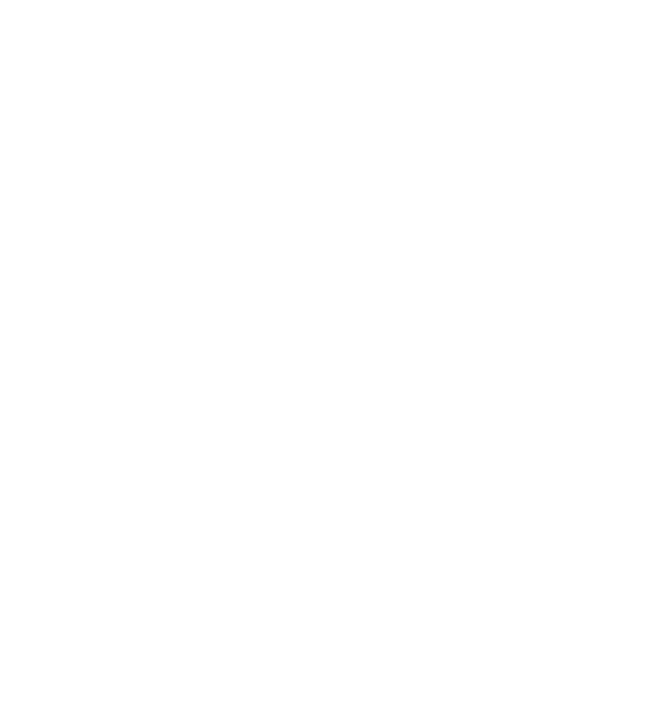
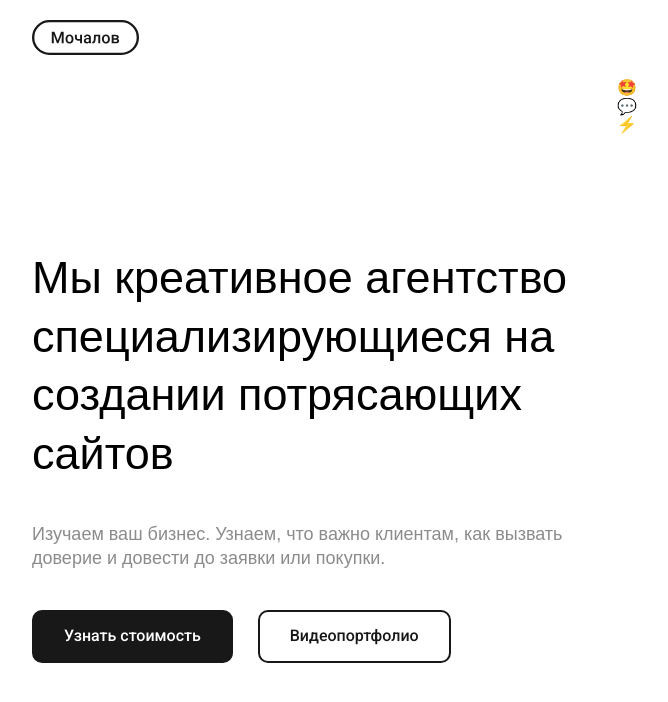
Before and after one commit to Nikita-Hunter/black-website, a website: page src/index.html in a window 1280 px wide. Shown: the whole page, without its empty margins (23-691 px from the left). Drawn offline with nearby package versions, Linux system fonts and the light colour scheme; files that its build step writes are made by us from their sources.

Commit message:
создали header и блок intro

```diff
--- a/src/index.html
+++ b/src/index.html
@@ -16,7 +16,42 @@
 </head>
 
 <body>
-  <div class="container"></div>
+  <header class="header" data-element="header">
+    <div class="header__container container">
+      <div class="header__content">
+        <a href="/" class="header__content--link link-reset" data-link="logo">
+          <img src="/img/logo.svg" alt="Логотип сайта" class="header__content--img">
+        </a>
+      </div>
+    </div>
+  </header>
+  <main class="main">
+    <section class="intro">
+      <div class="intro__container container">
+        <div class="intro__content">
+          <div class="intro__left">
+            <h2 class="intro__left--title">Мы креативное агентство специализирующиеся на создании потрясающих сайтов</h2>
+            <h4 class="intro__left--subtitle">Изучаем ваш бизнес. Узнаем, что важно клиентам, как вызвать доверие и довести до заявки или покупки.</h4>
+            <div class="intro__left--row">
+              <button class="btn-fill">Узнать стоимость</button>
+              <button class="btn-border">Видеопортфолио</button>
+            </div>
+          </div>
+          <div class="intro__right">
+            <div class="intro__right--icon">
+              <span>🤩</span>
+            </div>
+            <div class="intro__right--icon">
+              <span>💬</span>
+            </div>
+            <div class="intro__right--icon">
+              <span>⚡</span>
+            </div>
+          </div>
+        </div>
+      </div>
+    </section>
+  </main>
   <script src="js/vendor.js"></script>
   <script src="js/main.js"></script>
 </body>
--- a/src/scss/_settings.scss
+++ b/src/scss/_settings.scss
@@ -56,3 +56,30 @@ a {
 .js-focus-visible :focus:not(.focus-visible) {
   outline: none;
 }
+.btn-fill
+{
+  cursor: pointer;
+  display: block;
+  background-color: var(--color-black);
+  color: var(--color-white);
+  border-radius: 10px;
+  padding: 15px 30px;
+  min-width: 120px;
+  border: 2px solid var(--color-black);
+  transition: all .2s ease-in-out;
+  &:hover,&:focus,&:active
+  {
+    opacity: 0.8;
+  }
+}
+.btn-border
+{
+  cursor: pointer;
+  display: block;
+  background-color: transparent;
+  color: var(--color-black);
+  border-radius: 10px;
+  padding: 15px 30px;
+  min-width: 120px;
+  border: 2px solid var(--color-black);
+}
--- a/src/scss/_vars.scss
+++ b/src/scss/_vars.scss
@@ -2,6 +2,8 @@
 // colors
 :root {
   --color-black: #181818;
-  --color-gray: #c4c4c4;
+  --color-gray: #8b8b8b;
+  --color-gray-dark: #444444;
   --color-white: #fff;
+  --color-light: #f4f4f4;
 }
--- a/src/scss/components/_header.scss
+++ b/src/scss/components/_header.scss
@@ -1 +1,18 @@
-//
+.header
+{
+    max-width: 100%;
+    padding: 20px 0;
+    .header__container
+    {
+        .header__content
+        {
+            .header__content--link
+            {
+                .header__content--img
+                {
+                    height: 35px;
+                }
+            }
+        }
+    }
+}
--- /dev/null
+++ b/src/scss/components/_intro.scss
@@ -0,0 +1,53 @@
+.intro
+{
+    max-width: 100%;
+    width: 100%;
+    .intro__container
+    {
+        .intro__content
+        {
+            width: 100%;
+            display: grid;
+            grid-template-columns: repeat(2, 1fr);
+            grid-template-rows: minmax(auto,100%);
+            .intro__left
+            {
+                width: 100%;
+                padding: 170px 0 120px 0;
+                .intro__left--title
+                {
+                    font-size: 45px;
+                    text-align: left;
+                    font-weight: 400;
+                    color: inherit;
+                    line-height: 1.3em;
+                    margin-bottom: 40px;
+                    font-family: Arial, Helvetica, sans-serif !important;
+                }
+                .intro__left--subtitle
+                {
+                    font-size: 18px;
+                    text-align: left;
+                    font-weight: 300;
+                    color: var(--color-gray);
+                    line-height: 1.3em;
+                    margin-bottom: 40px;
+                    font-family: Arial, Helvetica, sans-serif !important;
+                }
+                .intro__left--row
+                {
+                    display: flex;
+                    align-items: center;
+                    & > *
+                    {
+                        margin-right: 25px;
+                        &:last-child
+                        {
+                            margin-right: 0;
+                        }
+                    }
+                }
+            }
+        }
+    }
+}
--- a/src/scss/main.scss
+++ b/src/scss/main.scss
@@ -6,3 +6,4 @@
 
 // подключения компонентов страницы
 @import "./components/header";
+@import "./components/intro";
```
Also changed, not shown: src/img/logo.svg (added).
